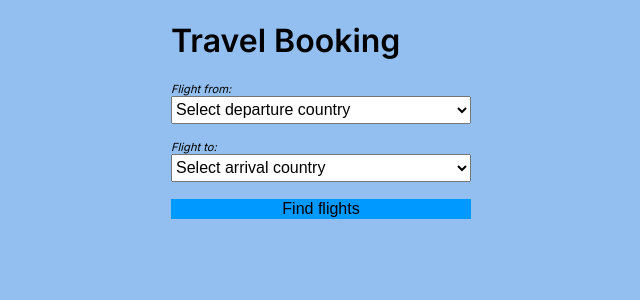
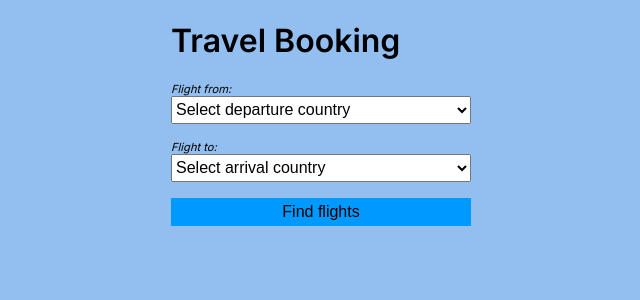
Before and after one commit to Biosaiber/travel-booking, an Angular app: page /home in a window 1280 px wide. Shown: the top 300 px of the page, without its empty margins (319-959 px from the left). Built offline with nearby package versions, Linux system fonts and the light colour scheme.

Commit message:
style: minheight for submit buttons

```diff
--- a/src/styles.css
+++ b/src/styles.css
@@ -37,6 +37,7 @@ button[type="submit"] {
   cursor: pointer;
   border: none;
   background-color: #0099ff;
+  min-height: 28px;
 }
 
 .input-box {
```
